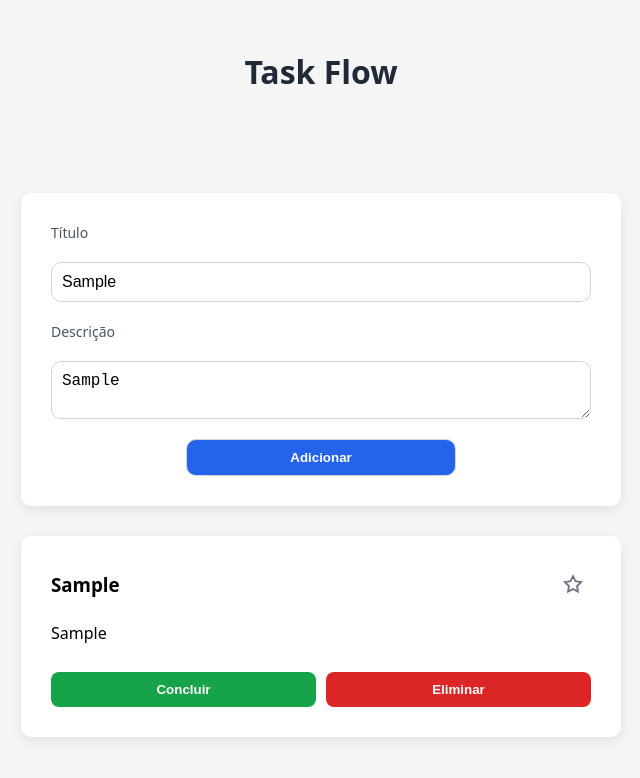
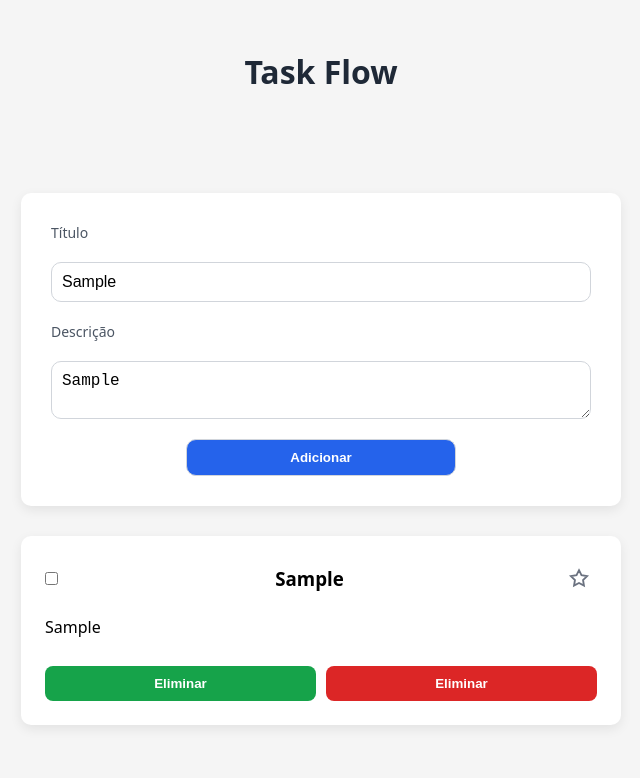
Before and after one commit to fernandev-tech/Task-Flow, a React (Vite) app in the folder Task-Flow/: page / in a window 1280 px wide. Both pictures are taken after typing "Sample", "Sample" into the empty fields and a click on the button "Adicionar". Shown: the top 778 px of the page, without its empty margins (319-959 px from the left). Built offline with nearby package versions, Linux system fonts and the light colour scheme.

Commit message:
Várias melhrias

```diff
--- a/Task-Flow/src/App.jsx
+++ b/Task-Flow/src/App.jsx
@@ -24,6 +24,47 @@ function App() {
 A função recebe: newTask
 
 porque essa será a tarefa que acabou de ser criada pelo formulário.*/
+  function toggleFavorite(taskId) {
+
+    /*→ percorremos todas as tarefas para construir uma nova lista.*/
+    const updatedTasks = tasks.map(task => {
+
+      if (taskId === task.id) {
+        /*→ verificamos se a tarefa atual é justamente a tarefa clicada.*/
+        return (
+          /*→ criamos uma nova versão daquela tarefa, preservando os outros dados e alterando favorite.*/
+          {
+            ...task,
+            favorite: !task.favorite
+          }
+        )
+      } else {
+        return task
+      }
+    })
+
+    setTasks(updatedTasks)
+    /*Essa funçao será responsável por favoritar e desfavoritar uma task. Ela será passada para TaskCard. Porque quando o user favorita  ou desfavorita, é mudar o estado de uma task então quem controla o estado é o task quem modifica é o setTask ou seja o App.*/
+  }
+
+  function toggleChecked(taskId) {
+
+    const updatedTasks = tasks.map(task => {
+
+      if (taskId === task.id) {
+        return (
+          {
+            ...task,
+            completed: !task.completed
+          }
+        )
+      } else {
+        return task
+      }
+    })
+
+    setTasks(updatedTasks)
+}
   return (
     <>
       <div className="container">
@@ -34,9 +75,15 @@ porque essa será a tarefa que acabou de ser criada pelo formulário.*/
 
           {/*Aqui estou a passar uma função como prop. Porque o TaskForm precisa de uma maneira de dizer ao App: "Terminei de criar uma tarefa. Aqui está ela."*/}
 
-          <TaskList tasks={tasks} />
+          <TaskList
+            tasks={tasks}
+            onToggleFavorite={toggleFavorite}
+            onToggleChecked={toggleChecked}
+          />
 
           {/*A variável de estado (que tem a lista atual das tarefas) é enviado como valor de uma prop que está sendo enviada para o componente TaskList*/}
+
+          {/*Passamos a função toggleFavorite como valor para a prop onToggleFavorite porque o TaskList é quem renderiza os TaskCard. Então o TaskList precisa receber a função para poder entregá-la ao TaskCard.*/}
         </main>
       </div>
     </>
--- a/Task-Flow/src/components/TaskCard.jsx
+++ b/Task-Flow/src/components/TaskCard.jsx
@@ -1,5 +1,5 @@
 import styles from './TaskCard.module.css'
-function TaskCard({ task }) {
+function TaskCard({ task, onToggleFavorite, onToggleChecked }) {
 
     /*task torna-se uma propriedade de um objeto desestruturado que guarda um objeto que representa uma tarefa. Nesse objeto contém os dados de uma tarefa individual.*/
     /*Quando fizermos task.title ou task.description queremos acessar propriedades que existem dentro do objeto task. Por isso podemos imprimir os dados de uma tarefa*/
@@ -9,12 +9,24 @@ function TaskCard({ task }) {
             <li className={styles.task_card}>
 
                 <div className={styles.task_header}>
+                    <input
+                        type="checkbox"
+                        checked={task.completed}
+                        onChange={() => onToggleChecked(task.id)} />
+
+                    {/*checked={task.completed: O estado marcado/desmarcado desta checkbox deve ser determinado pelo valor de task.completed."*/}
+
                     <h3>{task.title}</h3>
-                    <button type="button" aria-label="Favoritar tarefa">
+                    <button
+                        type="button"
+                        aria-label="Favoritar tarefa"
+                        onClick={() => onToggleFavorite(task.id)}
+                        className={task.favorite ? styles.favorite : ''}
+                    >
                         <svg
                             xmlns="http://www.w3.org/2000/svg"
                             viewBox="0 0 24 24"
-                            fill="none"
+                            fill={task.favorite ? "currentColor" : "none"} /*Permitir que a cor do svg seja a mesma com a do button quando mudar para true assim há preenchimento interior do ícone*/
                             stroke="currentColor"
                             strokeWidth="2"
                         >
@@ -26,7 +38,7 @@ function TaskCard({ task }) {
                 <p>{task.description}</p>
 
                 <div className={styles.task_actions}>
-                    <button type="button" className={styles.done_btn}>Concluir</button>
+                    <button type="button" className={styles.edit_btn} >Eliminar</button>
                     <button type="button" className={styles.delete_btn}>Eliminar</button>
                 </div>
             </li>
--- a/Task-Flow/src/components/TaskCard.module.css
+++ b/Task-Flow/src/components/TaskCard.module.css
@@ -3,7 +3,7 @@
     flex-direction: column;
     gap: 20px;
     background-color: #FFFFFF;
-    padding: 30px;
+    padding: 24px;
     border-radius: 10px;
     box-shadow: 0 4px 12px rgba(0, 0, 0, 0.08);
 }
@@ -20,6 +20,7 @@
     align-items: center;
     justify-content: center;
 
+    /*O ícone fica numa área circular então esse tamanho é cosistente com o tamanho do ícone*/
     width: 36px;
     height: 36px;
 
@@ -38,6 +39,11 @@
     color: #F59E0B;
 }
 
+.task_header .favorite {
+    color: #F59E0B;
+
+}
+
 .task_header svg {
     width: 22px;
     height: 22px;
@@ -49,8 +55,9 @@
     margin-top: 8px;
 }
 
-.done_btn,
+.edit_btn,
 .delete_btn {
+    /*Usei para ocuparem o mesmo espaço disponível*/
     flex: 1;
     padding: 10px 16px;
     border: none;
@@ -61,13 +68,14 @@
     transition: 0.2s;
 }
 
-.done_btn {
+.edit_btn {
     background-color: #16A34A;
 }
 
-.done_btn:hover {
+.edit_btn:hover {
     background-color: #15803D;
 }
+
 
 .delete_btn {
     background-color: #DC2626;
--- a/Task-Flow/src/components/TaskList.jsx
+++ b/Task-Flow/src/components/TaskList.jsx
@@ -1,8 +1,9 @@
 import styles from './TaskList.module.css'
 import TaskCard from "./TaskCard"
-function TaskList({ tasks }) {
+function TaskList({ tasks, onToggleFavorite, onToggleChecked }) {
 
     /*TaskList recebe a variável de estado através da prop que lhe foi passada. Nesse caso Este componente recebe a lista das tarefas*/
+    /*Agora RaskList também recebe a função do App responsável por alterar o favorite*/
 
     return (
         <>
@@ -15,6 +16,8 @@ function TaskList({ tasks }) {
                                 <TaskCard
                                     key={task.id}
                                     task={task}
+                                    onToggleFavorite={onToggleFavorite}
+                                    onToggleChecked={onToggleChecked}
                                 />
                             ))
                         }
```
